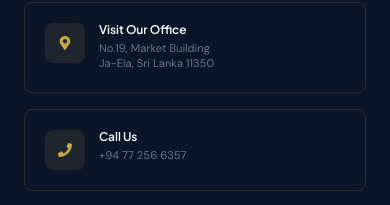
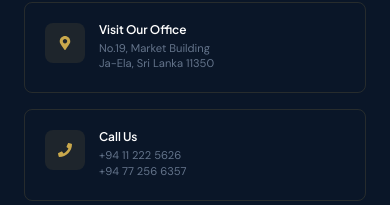
Before and after one commit to LahiruDS/LPO-2, a React (Vite) app: page / in a window 390 px wide. Shown: the part 9955-10160 px from the top of the page. Built offline with nearby package versions, Linux system fonts and the light colour scheme.

Commit message:
Add additional phone number to contact information

```diff
--- a/src/components/Contact.jsx
+++ b/src/components/Contact.jsx
@@ -12,7 +12,7 @@ const contactInfo = [
   {
     icon: <FaPhone />,
     title: 'Call Us',
-    lines: ['+94 77 256 6357'],
+    lines: [ '+94 11 222 5626', '+94 77 256 6357' ],
   },
   {
     icon: <FaEnvelope />,
```
